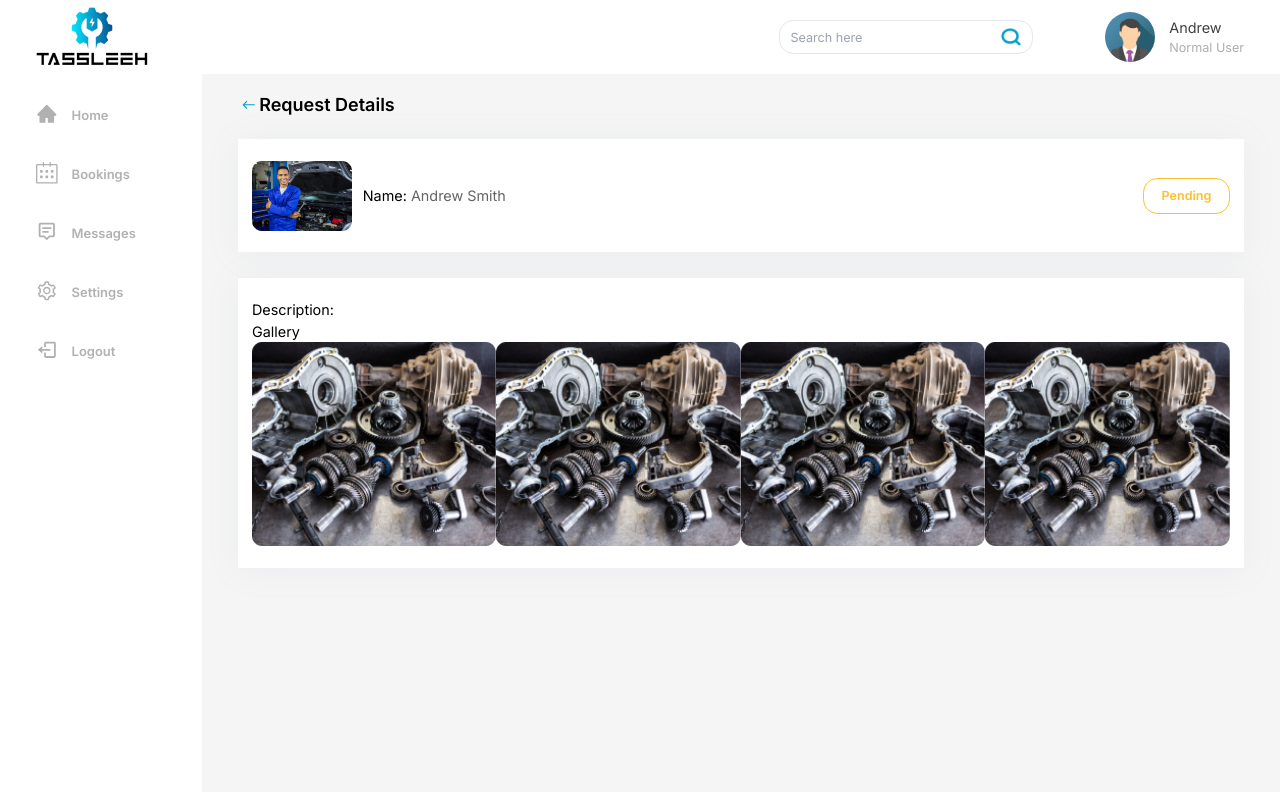
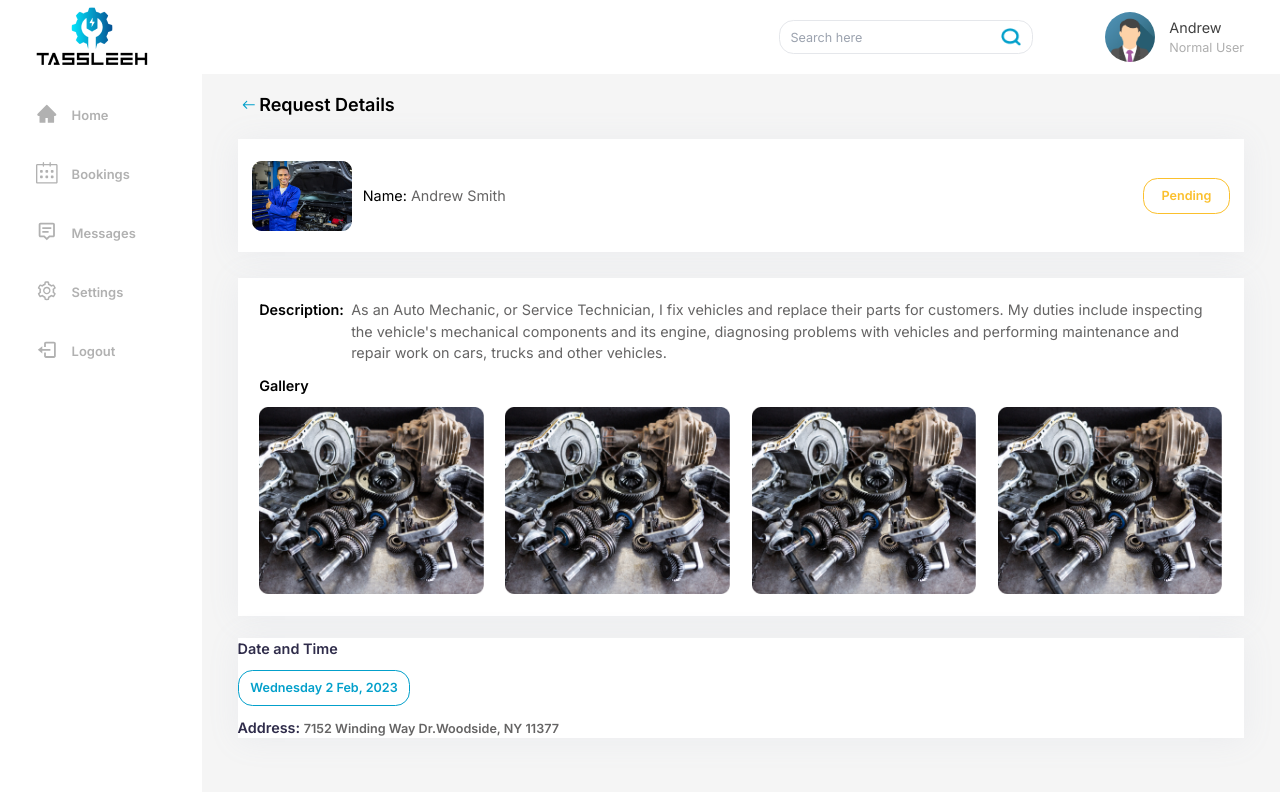
Before and after one commit to ugb-access/tassleeh-web, a Next.js app: page /user-dashboard/bookings/requests-detail in a window 1280 px wide. Shown: the top 792 px of the page. Built offline with nearby package versions, Linux system fonts and the light colour scheme.

Commit message:
request detail page added in bookin

```diff
--- a/components/common/RequestDescription.js
+++ b/components/common/RequestDescription.js
@@ -1,13 +1,13 @@
 const RequestDescription = ({ item, descriptionText, data }) => {
 	return (
-		<div className="header0  bg-[#ffffff] py-6 px-4">
-			<div>
-				<p>Description:</p>
-				<p>{descriptionText}</p>
+		<div className="header0 bg-[#ffffff] py-6 px-6">
+			<div className="flex gap-2">
+				<h1 className="text-base font-semibold">Description:</h1>
+				<p className="text-[#656464]">{descriptionText}</p>
 			</div>
 			<div>
-				<p>Gallery</p>
-				<div className="grid grid-cols-4">
+				<h1 className="my-3 text-base font-semibold">Gallery</h1>
+				<div className="grid grid-cols-4 gap-6">
 					{data?.map((item, index) => {
 						console.log(item);
 						return <img className="w-full h-full" src={item?.image} alt="" />;
--- /dev/null
+++ b/components/dashboard/request-datetime.js
@@ -0,0 +1,21 @@
+import Button from "../Button";
+
+const DateTime = ({ address }) => {
+	return (
+		<>
+			<div className="header0 flex flex-col gap-y-3 bg-[#ffffff]">
+				<h1 className="text-[#2F2C4A] font-semibold">Date and Time</h1>
+				<Button
+					// onClick={currentClick}
+					text="Wednesday 2 Feb, 2023"
+					customClass=" border border-primary hover:bg-primary hover:text-white rounded-2xl p-2 text-sm font-semibold text-primary w-20 sm:!w-48 h-8 sm:!h-10 whitespace-nowrap"
+				/>
+				<h1 className="text-[#2F2C4A] font-semibold">
+					Address: <span className="text-[#656464] text-sm">{address}</span>
+				</h1>
+			</div>
+		</>
+	);
+};
+
+export default DateTime;
--- a/pages/user-dashboard/bookings/requests-detail.js
+++ b/pages/user-dashboard/bookings/requests-detail.js
@@ -3,6 +3,7 @@ import BookingDetail from "../../../components/common/BookingDetail";
 import MiniHeader from "../../../components/dashboard/mini-header";
 import { IoIosArrowRoundBack } from "react-icons/io";
 import RequestDescription from "../../../components/common/RequestDescription";
+import DateTime from "../../../components/dashboard/request-datetime";
 const BookingDetailData = [
 	{
 		icon: "/images/booking.png",
@@ -23,8 +24,7 @@ const Data = [
 	{
 		image: "/images/gallery1.png",
 	},
-
-]
+];
 
 const RequestsDetail = () => {
 	const [type, setType] = useState("Pending");
@@ -49,7 +49,14 @@ const RequestsDetail = () => {
 						return <BookingDetail key={index} item={item} />;
 					})}
 				</div>
-                <RequestDescription data={Data}/>
+				<RequestDescription
+					data={Data}
+					descriptionText={`As an Auto Mechanic, or Service Technician, I fix vehicles and replace their parts for customers. My duties
+include inspecting the vehicle's mechanical components and its engine, diagnosing problems with vehicles and performing maintenance and repair work on cars, trucks and other vehicles.`}
+				/>
+			</div>
+			<div className="mt-6">
+				<DateTime address={"7152 Winding Way Dr.Woodside, NY 11377"} />
 			</div>
 		</>
 	);
```
Lines whose indentation alone changed are shown as unchanged.
